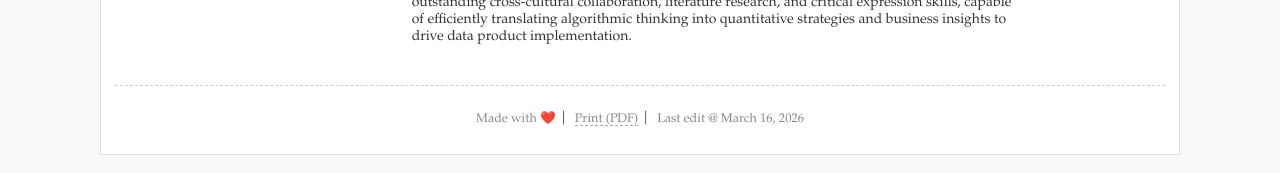
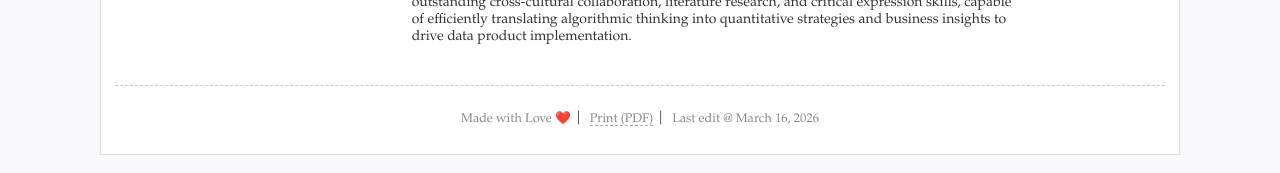
Before and after one commit to hanBufan/CV_ENG, a Jekyll site: the page built from index.html, in a window 1280 px wide. Shown: the part 2132-2305 px from the top of the page. Built offline with Jekyll 4.4.1, drawn with Linux system fonts in a browser that asks for light colours.

Commit message:
Update resume.yml

```diff
--- a/_data/resume.yml
+++ b/_data/resume.yml
@@ -88,4 +88,4 @@ others:
 footer:
   print:
   screen:
-    - text: "Made with ❤️"
+    - text: "Made with Love ❤️"
```
